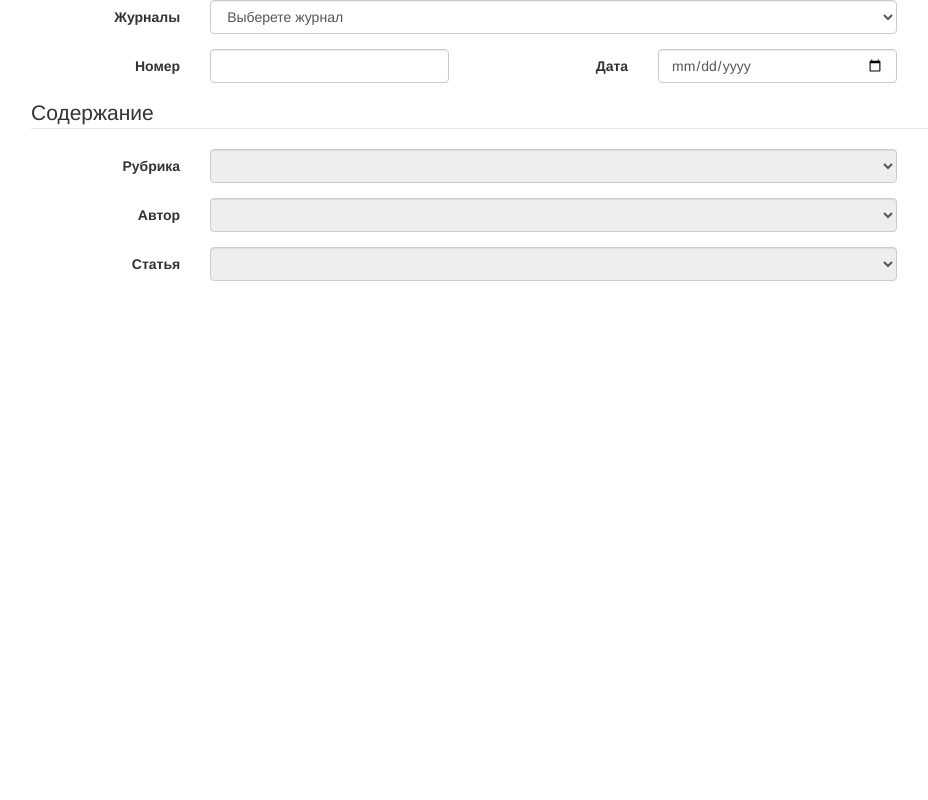
After one commit to SergeevEvgeniy/publishing, a Java web app: template java-backend/src/main/webapp/WEB-INF/jsp/issueForm.jsp in a window 1280 px wide. The commit adds this page. Shown: the whole page, without its empty margins (134-1062 px from the left). Run offline with Spring Boot 4, a stand-in JSP engine, Linux system fonts and the light colour scheme; the template is opened without the code that fills it, so the values that code supplies are empty; the project's own start-up code is not run, and a stand-in starts its controllers and pages; some libraries are stand-ins or nearby versions.

Commit message:
Добавлены методы для обработки запросов на создание, редактирования, номеров. Сверстана таблица для номеров, сверстана часть формы редактирования/просмотра номеров.

```diff
--- /dev/null
+++ b/java-backend/src/main/webapp/WEB-INF/jsp/issueForm.jsp
@@ -0,0 +1,64 @@
+<%@ taglib prefix="sf" uri="http://www.springframework.org/tags/form" %>
+<%@ taglib prefix="c" uri="http://java.sun.com/jsp/jstl/core" %>
+<%@ page contentType="text/html;charset=UTF-8" language="java" %>
+<html>
+<head>
+    <title>Форма добавления/редактирования номеров</title>
+    <link rel="stylesheet" href="<c:url value="/resources/css/bootstrap.css"/>">
+    <link rel="stylesheet" href="<c:url value="/resources/css/bootstrap-theme.css"/>">
+</head>
+<body>
+    <div class="container">
+        <c:url value="#" var="issuesURL"/>
+        <sf:form class="form-horizontal col-sm-offset-1" method="post" action="${issuesURL}"
+                 modelAttribute="issueFormDto">
+            <div class="form-group">
+                <label class="control-label col-sm-2" for="publishing">Журналы</label>
+                <div class="col-sm-8">
+                    <sf:select class="form-control" id="publishing" path="publishingId">
+                        <option value="empty">Выберете журнал</option>
+                        <c:forEach var="p" items="${publishing}">
+                            <sf:option value="${p.id}">${p.title}</sf:option>
+                        </c:forEach>
+                    </sf:select>
+                </div>
+            </div>
+            <div class="form-group">
+                <label class="control-label col-sm-2" for="numbers">Номер</label>
+                <div class="col-sm-3">
+                    <input type="text" class="form-control" id="numbers"/>
+                </div>
+                <label class="control-label col-sm-2" for="date">Дата</label>
+                <div class="col-sm-3">
+                    <input type="date" class="form-control" id="date"/>
+                </div>
+            </div>
+            <fieldset id="content">
+                <legend>Содержание</legend>
+                <div class="form-group">
+                    <label class="control-label col-sm-2" for="topics">Рубрика</label>
+                    <div class="col-sm-8">
+                        <select class="form-control" id="topics" name="topicId" disabled></select>
+                    </div>
+                </div>
+                <div class="form-group">
+                    <label class="control-label col-sm-2" for="authors">Автор</label>
+                    <div class="col-sm-8">
+                        <select class="form-control" id="authors" name="authorId" disabled></select>
+                    </div>
+                </div>
+                <div class="form-group">
+                    <label class="control-label col-sm-2" for="articles">Статья</label>
+                    <div class="col-sm-8">
+                        <select class="form-control" id="articles" disabled></select>
+                    </div>
+                </div>
+            </fieldset>
+        </sf:form>
+    </div>
+
+    <script type="text/javascript" src="<c:url value="/resources/js/libs/jquery.js"/>"></script>
+    <script type="text/javascript" src="<c:url value="/resources/js/libs/bootstrap.js"/>"></script>
+    <script type="text/javascript" src="<c:url value="/resources/js/issue-page.js"/>"></script>
+</body>
+</html>
```
Also changed, not shown: java-backend/src/main/webapp/WEB-INF/jsp/issues.jsp (+9 -18 lines), java-backend/src/main/webapp/resources/js/create-issue.js (added, +62 -0 lines), java-backend/src/main/webapp/resources/js/issues-page.js (deleted, +0 -20 lines).
